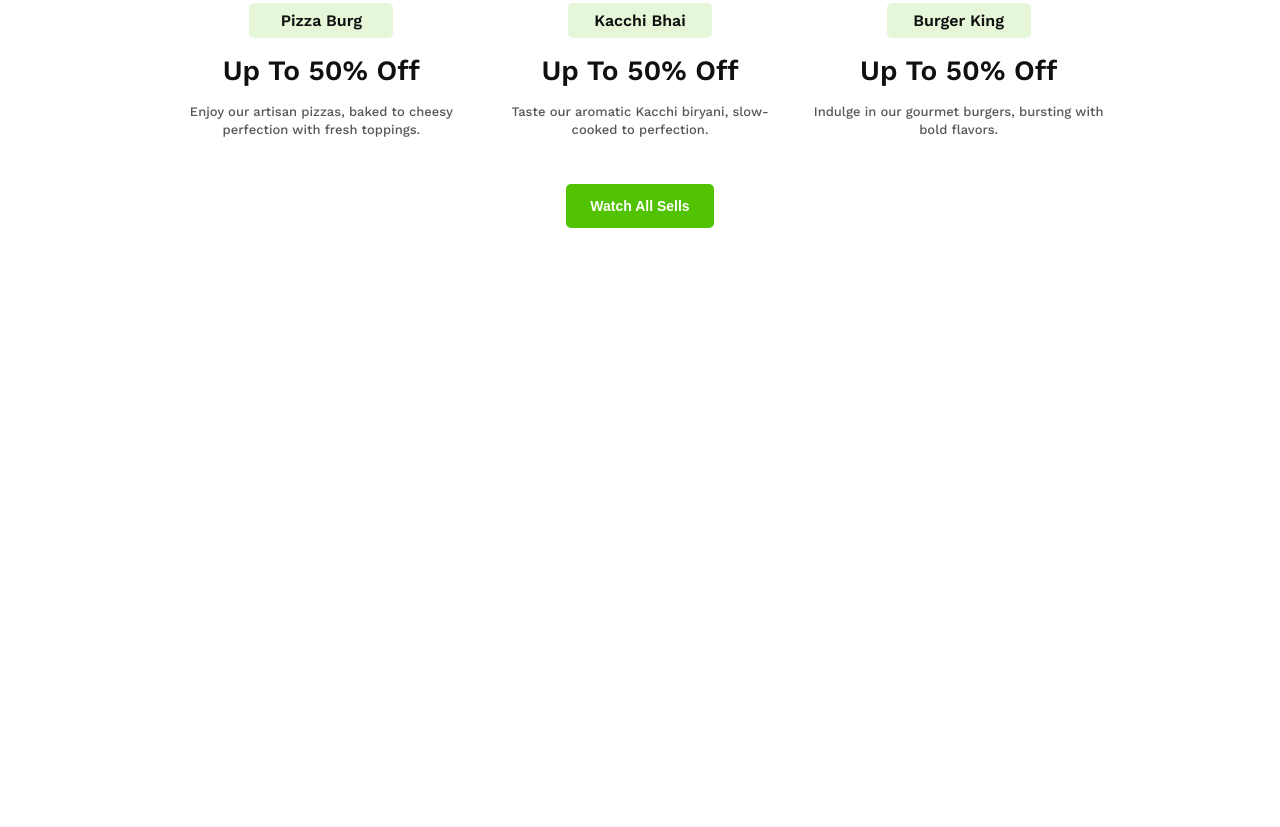
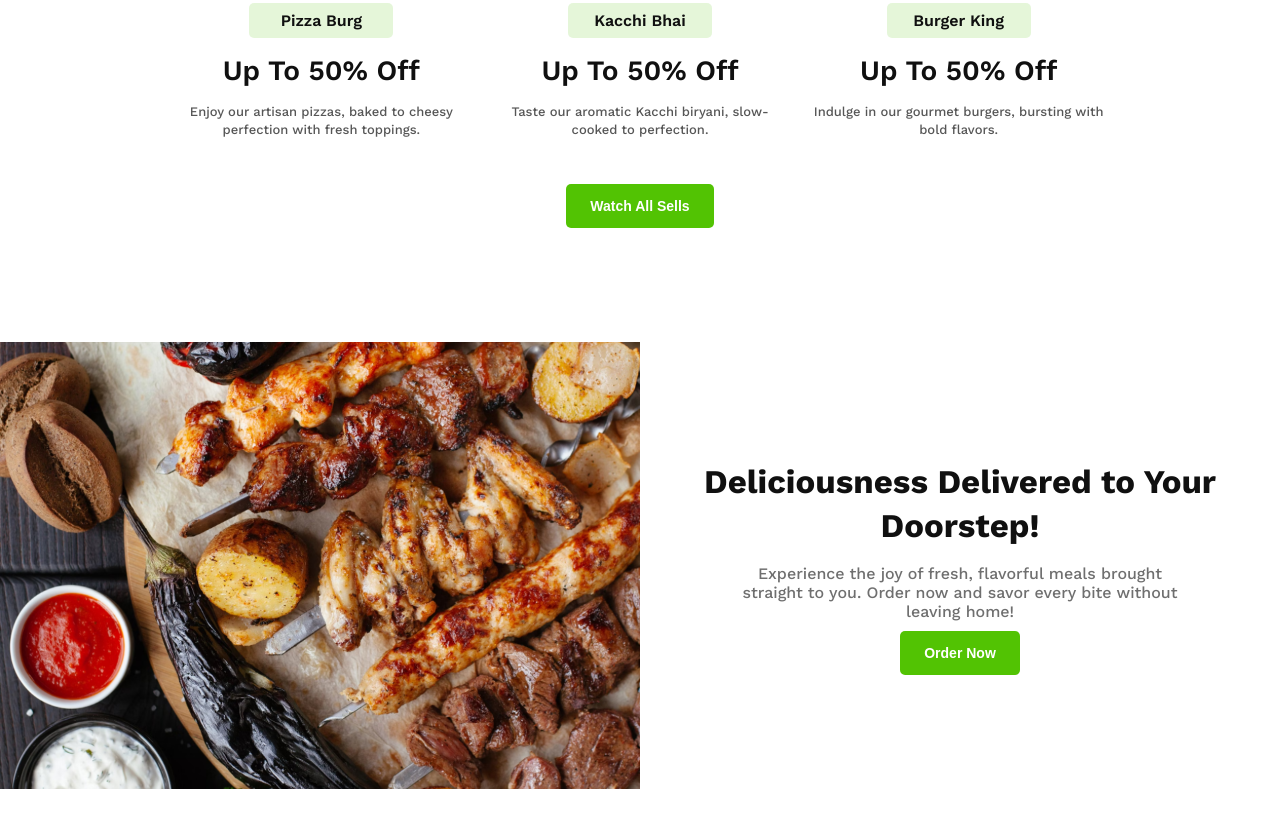
Before and after one commit to gmlincoln/good-food-restaurant, a plain HTML site: page index.html in a window 1280 px wide. Shown: the part 1148-1975 px from the top of the page. Before the commit the page ends 1490 px from the top, so only its background shows below. Drawn offline with nearby package versions, Linux system fonts and the light colour scheme.

Commit message:
delicious food section added

```diff
--- a/index.html
+++ b/index.html
@@ -26,6 +26,7 @@
     </header>
     <!-- Main Section -->
     <main>
+        <!-- Favourite Food -->
         <section id="favourite-brand" class="favourite-brand">
             <div class="brand-top-info">
                 <h4 class="sub-title">Favorite Brands</h4>
@@ -78,6 +79,22 @@
                 <button class="btn-common">Watch All Sells</button>
             </div>
         </section>
+        <!-- Our Services -->
+        <section id="delicious-food" class="delicious-food">
+            <div class="delicious-food-img">
+                <img src="assets/foods.png" alt="Foods">
+            </div>
+            <div class="delicious-food-content">
+                <h2 class="title">Deliciousness Delivered to Your Doorstep!</h2>
+                <p class="description">
+                    Experience the joy of fresh, flavorful meals brought straight to you. Order now
+                    and savor every bite without leaving home!
+                </p>
+                <div class="btn-container">
+                    <button class="btn-common">Order Now</button>
+                </div>
+            </div>
+        </section>
     </main>
     <footer></footer>
 </body>
--- a/style/style.css
+++ b/style/style.css
@@ -144,3 +144,46 @@ body {
     opacity: 0.7;
 
 }
+
+/* Delicious Food */
+.delicious-food {
+    display: flex;
+    margin-bottom: 80px;
+
+}
+
+#delicious-food .delicious-food-img {
+    width: 50%;
+}
+
+#delicious-food .delicious-food-img img {
+    width: 100%;
+}
+
+#delicious-food .delicious-food-content {
+    width: 565px;
+    display: flex;
+    justify-content: center;
+    align-items: center;
+    flex-direction: column;
+    margin: 0 auto;
+    text-align: center;
+}
+
+#delicious-food .delicious-food-content .title {
+    color: #101010;
+    font-size: 33px;
+    font-weight: 700;
+    line-height: 44px;
+    margin-bottom: 16px;
+}
+
+#delicious-food .delicious-food-content .description {
+    width: 450px;
+    color: #101010;
+    font-size: 16px;
+    font-weight: 500;
+    opacity: 0.6;
+    margin: 0 auto;
+    margin-bottom: 10px;
+}
```
